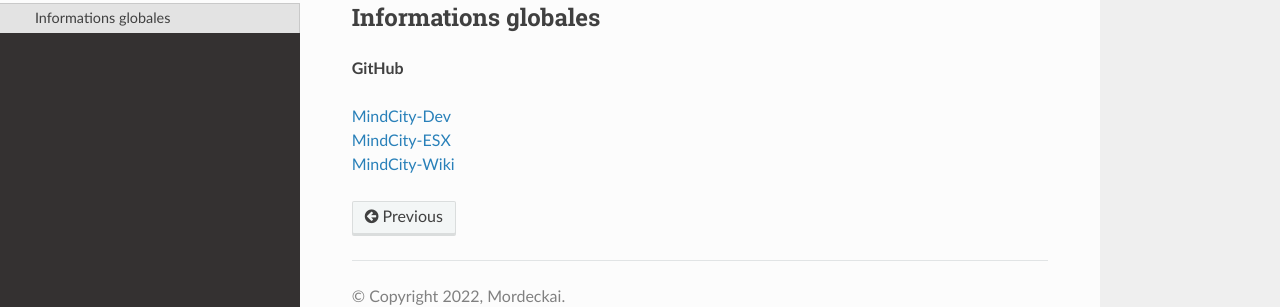
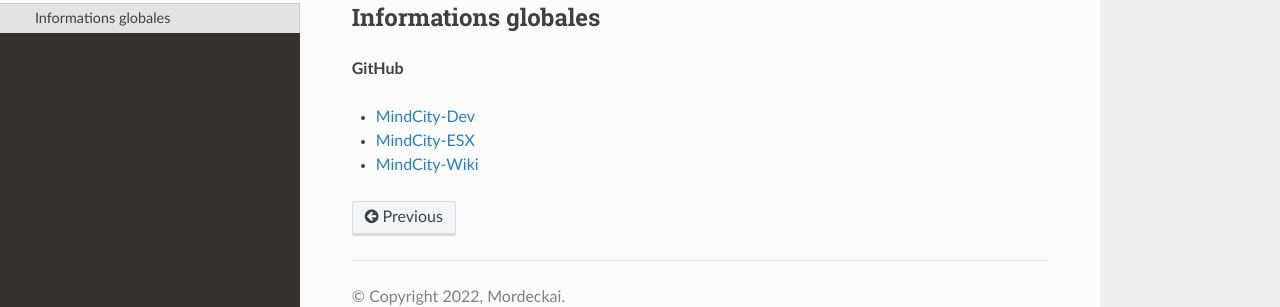
Before and after one commit to JustMordeckai/MindCity-Wiki, a Sphinx documentation site: the page built from docs/source/index_dev.rst, in a window 1280 px wide. Shown: the part 159-466 px from the top of the page. Built offline with Sphinx 7.4.7 and the Read the Docs theme 2.0.0, drawn with Linux system fonts in a browser that asks for light colours.

```diff
--- a/docs/source/index_dev.rst
+++ b/docs/source/index_dev.rst
@@ -6,6 +6,6 @@ Informations globales
 
 **GitHub**
 
-| `MindCity-Dev <https://github.com/Myrrrrrr/MindCity/tree/develop>`_
-| `MindCity-ESX <https://github.com/Kylarzoth/MindCity-ESX>`_
-| `MindCity-Wiki <https://github.com/JustMordeckai/MindCity-Wiki>`_
+* `MindCity-Dev <https://github.com/Myrrrrrr/MindCity/tree/develop>`_
+* `MindCity-ESX <https://github.com/Kylarzoth/MindCity-ESX>`_
+* `MindCity-Wiki <https://github.com/JustMordeckai/MindCity-Wiki>`_
```
